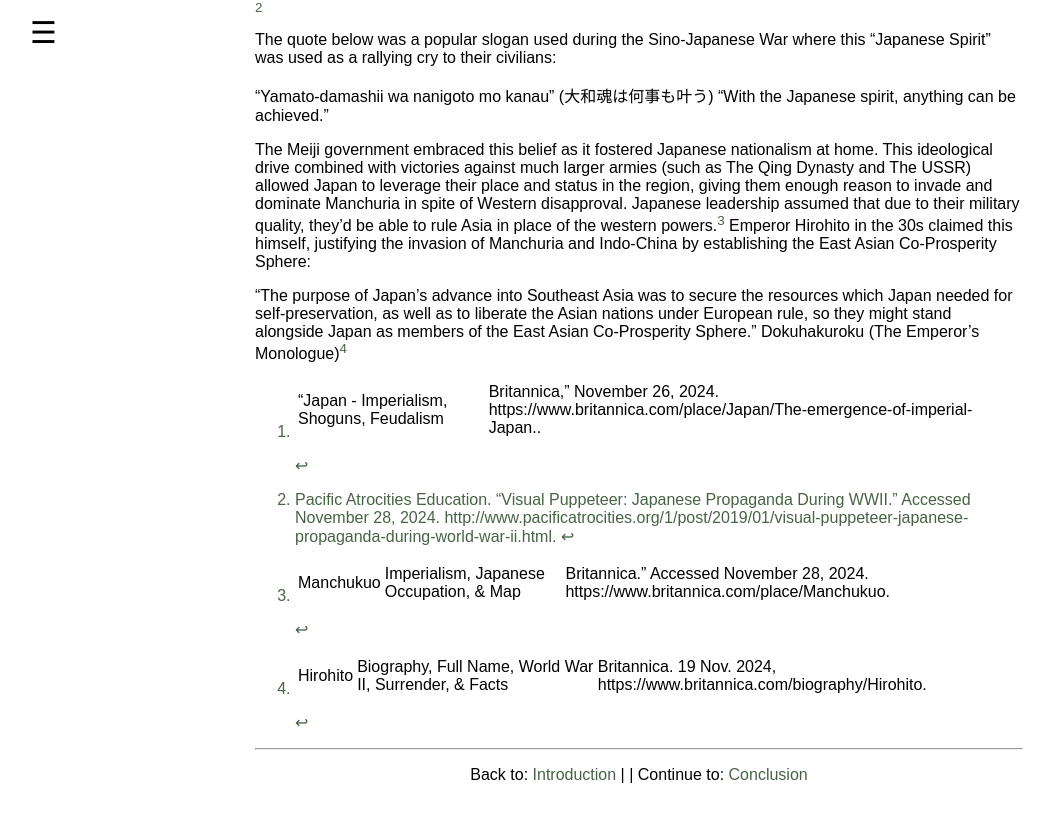
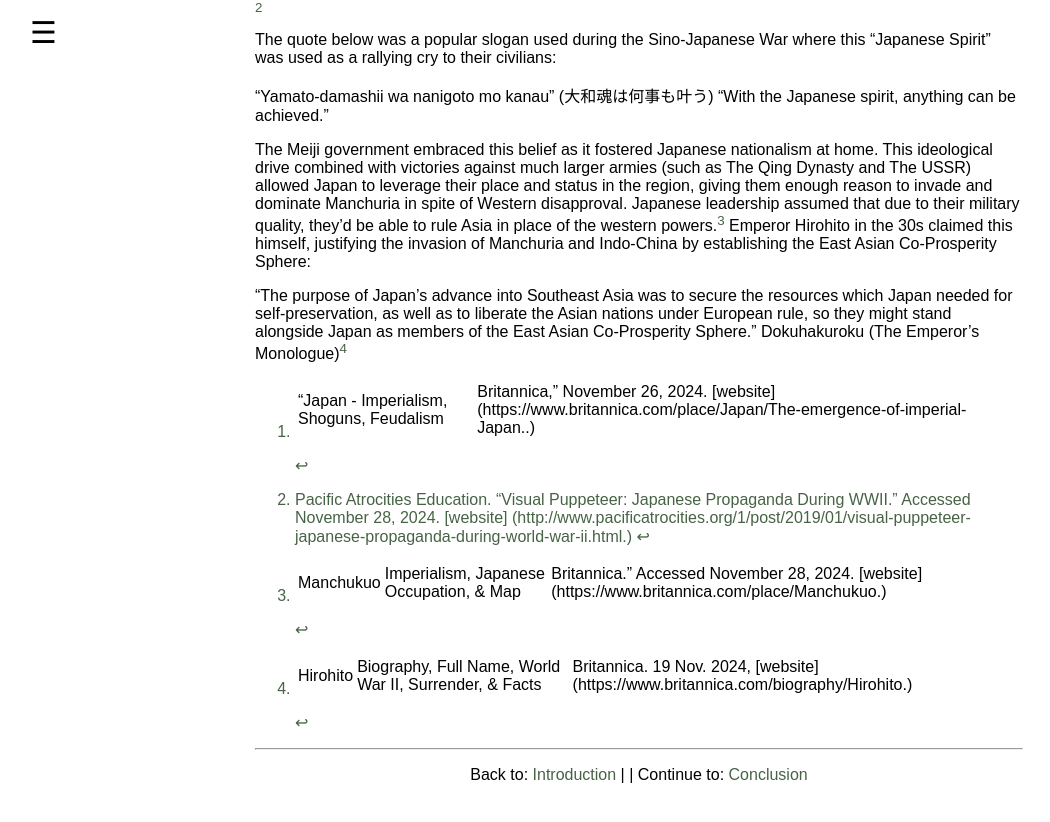
Before and after one commit to tshah93/ShahTanviAMH3931, a Jekyll site: the page built from 002_analysis.md, in a window 1280 px wide and 900 px high, scrolled down 1287 px. Shown: the top 822 px of the window, without its empty margins (1-1051 px from the left). Built offline with Jekyll 4.4.1, drawn with Linux system fonts in a browser that asks for light colours.

Commit message:
Update 002_analysis.md

```diff
--- a/002_analysis.md
+++ b/002_analysis.md
@@ -24,7 +24,9 @@ The Meiji government embraced this belief as it fostered Japanese nationalism at
 "The purpose of Japan’s advance into Southeast Asia was to secure the resources which Japan needed for self-preservation, as well as to liberate the Asian nations under European rule, so they might stand alongside Japan as members of the East Asian Co-Prosperity Sphere."
 Dokuhakuroku (The Emperor’s Monologue)[^4]
 
-[^1]:“Japan - Imperialism, Shoguns, Feudalism | Britannica,” November 26, 2024. https://www.britannica.com/place/Japan/The-emergence-of-imperial-Japan..
-[^2]:Pacific Atrocities Education. “Visual Puppeteer: Japanese Propaganda During WWII.” Accessed November 28, 2024. http://www.pacificatrocities.org/1/post/2019/01/visual-puppeteer-japanese-propaganda-during-world-war-ii.html.
-[^3]:Manchukuo | Imperialism, Japanese Occupation, & Map | Britannica.” Accessed November 28, 2024. https://www.britannica.com/place/Manchukuo.
-[^4]:Hirohito | Biography, Full Name, World War II, Surrender, & Facts | Britannica. 19 Nov. 2024, https://www.britannica.com/biography/Hirohito.
+
+
+[^1]:“Japan - Imperialism, Shoguns, Feudalism | Britannica,” November 26, 2024. [website] (https://www.britannica.com/place/Japan/The-emergence-of-imperial-Japan..)
+[^2]:Pacific Atrocities Education. “Visual Puppeteer: Japanese Propaganda During WWII.” Accessed November 28, 2024. [website] (http://www.pacificatrocities.org/1/post/2019/01/visual-puppeteer-japanese-propaganda-during-world-war-ii.html.)
+[^3]:Manchukuo | Imperialism, Japanese Occupation, & Map | Britannica.” Accessed November 28, 2024. [website] (https://www.britannica.com/place/Manchukuo.)
+[^4]:Hirohito | Biography, Full Name, World War II, Surrender, & Facts | Britannica. 19 Nov. 2024, [website] (https://www.britannica.com/biography/Hirohito.)
```
